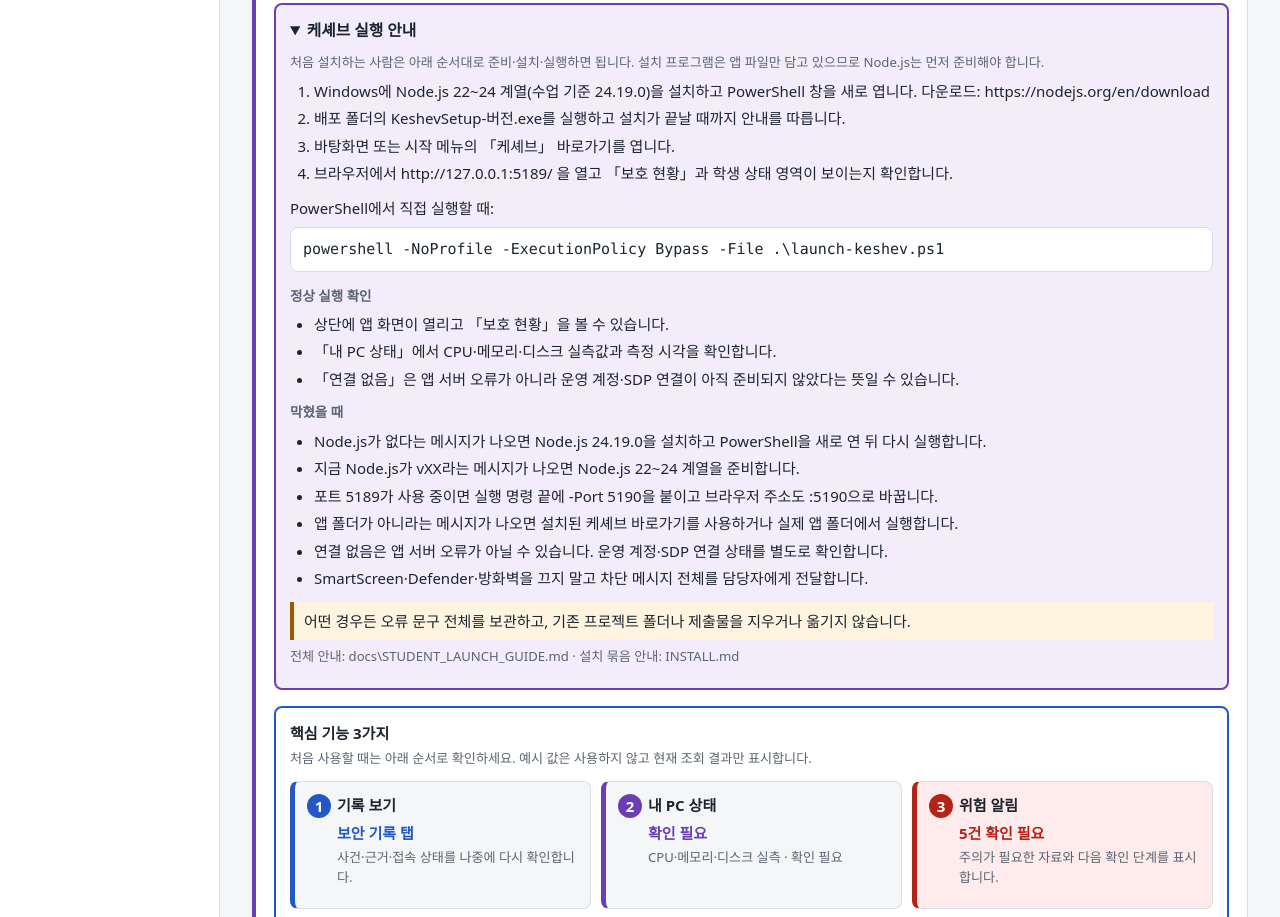
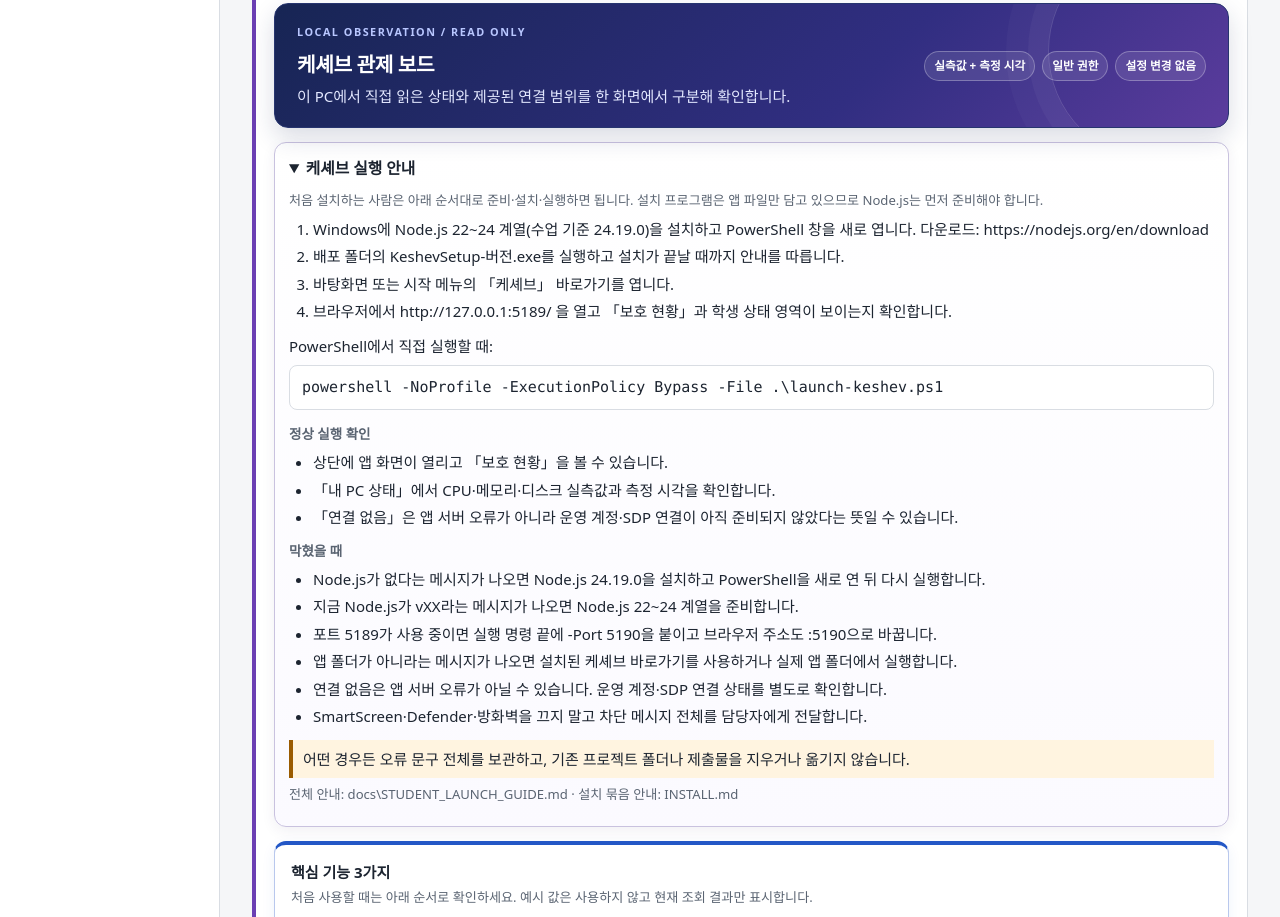
Before and after one commit to seohyosang95-spec/keshev-defense, a website with bundled scripts: page on-client/public/index.html in a window 1280 px wide. Shown: the part 705-1622 px from the top of the page. Built offline with nearby package versions, Linux system fonts and the light colour scheme; files whose address does not match are found by name.

Commit message:
7일차: 독자적인 관제 대시보드 디자인 적용

```diff
--- a/on-client/public/style.css
+++ b/on-client/public/style.css
@@ -189,7 +189,16 @@
 .student-event-detail-area ul { margin: 4px 0 12px; padding-left: 20px; }
 
 .student-device-scope { margin-top: 8px; padding: 8px 10px; border-left: 3px solid var(--unknown); background: var(--unknown-soft); }
-.student-launch-guide { margin: 0 0 16px; padding: 14px; border: 2px solid var(--student); border-radius: var(--radius); background: var(--student-soft); }
+.student-status { display: grid; gap: 14px; }
+.student-control-header { position: relative; display: flex; justify-content: space-between; gap: 20px; overflow: hidden; margin: 0; padding: 20px 22px; border: 1px solid #27356f; border-radius: 14px; background: linear-gradient(135deg, #172554 0%, #312e81 62%, #5b3c9d 100%); color: #fff; box-shadow: 0 10px 24px rgba(23, 37, 84, 0.16); }
+.student-control-header::after { position: absolute; right: -42px; top: -64px; width: 220px; height: 220px; border: 1px solid rgba(255, 255, 255, 0.15); border-radius: 50%; box-shadow: 0 0 0 20px rgba(255, 255, 255, 0.035), 0 0 0 42px rgba(255, 255, 255, 0.025); content: ''; }
+.student-control-header-copy { position: relative; z-index: 1; max-width: 680px; }
+.student-control-kicker { margin: 0 0 8px; color: #b9c7ff; font-size: 0.72rem; font-weight: 800; letter-spacing: 0.14em; }
+.student-control-header h3 { margin: 0 0 6px; color: #fff; font-size: 1.35rem; letter-spacing: -0.02em; }
+.student-control-header p:not(.student-control-kicker) { margin: 0; color: #e3e8ff; }
+.student-control-meta { position: relative; z-index: 1; display: flex; flex-wrap: wrap; align-content: center; justify-content: flex-end; gap: 7px; max-width: 300px; }
+.student-control-pill { padding: 5px 9px; border: 1px solid rgba(255, 255, 255, 0.28); border-radius: 999px; background: rgba(255, 255, 255, 0.1); color: #fff; font-size: 0.78rem; font-weight: 700; white-space: nowrap; }
+.student-launch-guide { margin: 0; padding: 14px; border: 1px solid #c9c2df; border-radius: 12px; background: linear-gradient(180deg, #fff 0%, #fbfaff 100%); box-shadow: 0 4px 14px rgba(61, 44, 105, 0.07); }
 .student-launch-guide > summary { cursor: pointer; color: var(--text); font-size: 1.05rem; font-weight: 700; }
 .student-launch-guide > summary:focus-visible { outline: none; box-shadow: var(--focus); }
 .student-launch-guide[open] > summary { margin-bottom: 10px; }
@@ -198,11 +207,11 @@
 .student-launch-guide li { margin: 5px 0; }
 .student-launch-command { display: block; margin: 8px 0 14px; padding: 10px 12px; overflow-x: auto; border: 1px solid var(--border); border-radius: var(--radius); background: var(--surface); color: var(--text); font-family: ui-monospace, SFMono-Regular, Consolas, monospace; white-space: nowrap; }
 .student-launch-guide h4 { margin: 12px 0 4px; }
-.student-priority-summary { margin: 0 0 16px; padding: 14px; border: 2px solid var(--accent); border-radius: var(--radius); background: var(--surface); }
+.student-priority-summary { margin: 0; padding: 16px; border: 1px solid #b9c8ed; border-top: 4px solid var(--accent); border-radius: 12px; background: var(--surface); box-shadow: 0 4px 14px rgba(35, 87, 198, 0.07); }
 .student-priority-summary h3 { margin-bottom: 4px; }
 .student-priority-summary > p { margin: 5px 0; }
 .student-priority-grid { display: grid; grid-template-columns: repeat(3, minmax(0, 1fr)); gap: 10px; margin-top: 12px; }
-.student-priority-card { position: relative; min-height: 128px; padding: 12px 12px 12px 42px; border: 1px solid var(--border); border-left: 5px solid var(--accent); border-radius: var(--radius); background: var(--bg); }
+.student-priority-card { position: relative; min-height: 128px; padding: 12px 12px 12px 42px; border: 1px solid var(--border); border-left: 5px solid var(--accent); border-radius: 10px; background: #fbfcff; box-shadow: 0 3px 10px rgba(28, 36, 48, 0.04); }
 .student-priority-card h4 { margin: 0 0 5px; color: var(--text); font-size: 1rem; }
 .student-priority-card p { margin: 4px 0; overflow-wrap: anywhere; }
 .student-priority-number { position: absolute; left: 12px; top: 12px; display: grid; place-items: center; width: 24px; height: 24px; border-radius: 50%; background: var(--accent); color: #fff; font-weight: 700; }
@@ -223,26 +232,27 @@
 .student-status .btn { min-height: 40px; }
 .student-status .btn:focus-visible, .student-status select:focus-visible { outline: none; box-shadow: var(--focus); }
 @media (max-width: 900px) { .student-priority-grid { grid-template-columns: 1fr; } }
-.student-system-metrics { margin: 0 0 16px; padding: 12px 14px; border: 1px solid var(--accent); border-radius: var(--radius); background: var(--accent-soft); }
+.student-system-metrics { margin: 0; padding: 14px; border: 1px solid #b9c8ed; border-radius: 12px; background: linear-gradient(180deg, #eef3ff 0%, #f8faff 100%); box-shadow: 0 4px 14px rgba(35, 87, 198, 0.06); }
 .student-system-metrics h3 { margin-bottom: 4px; }
 .student-system-metrics > p { margin: 5px 0; }
 .student-system-metric-grid { display: grid; grid-template-columns: repeat(3, minmax(0, 1fr)); gap: 10px; margin: 12px 0; }
-.student-system-metric-card { min-width: 0; padding: 11px 12px; border: 1px solid var(--border); border-radius: var(--radius); background: var(--surface); }
+.student-system-metric-card { min-width: 0; padding: 12px; border: 1px solid #d4dcf1; border-radius: 10px; background: var(--surface); box-shadow: 0 2px 8px rgba(28, 36, 48, 0.04); }
 .student-system-metric-card h4 { margin: 0 0 6px; }
 .student-system-metric-card p { margin: 4px 0; overflow-wrap: anywhere; }
 .student-system-metric-value { font-size: 1.25rem; font-weight: 700; color: var(--accent); }
 .student-system-metric-comparison { color: var(--student); font-weight: 600; }
 @media (max-width: 760px) { .student-system-metric-grid { grid-template-columns: 1fr; } }
-.student-local-observation { margin: 0 0 16px; padding: 12px 14px; border: 1px solid var(--student); border-radius: var(--radius); background: var(--student-soft); }
+.student-local-observation { margin: 0; padding: 14px; border: 1px solid #c9c2df; border-radius: 12px; background: linear-gradient(180deg, #f7f2ff 0%, #fcfbff 100%); box-shadow: 0 4px 14px rgba(107, 63, 179, 0.06); }
 .student-local-observation h3 { margin-bottom: 4px; }
 .student-local-observation > p { margin: 5px 0; }
 .student-local-observation-grid { display: grid; grid-template-columns: repeat(2, minmax(0, 1fr)); gap: 10px; margin: 12px 0; }
-.student-local-observation-card { min-width: 0; padding: 11px 12px; border: 1px solid var(--border); border-radius: var(--radius); background: var(--surface); }
+.student-local-observation-card { min-width: 0; padding: 12px; border: 1px solid #ded8ec; border-radius: 10px; background: var(--surface); box-shadow: 0 2px 8px rgba(28, 36, 48, 0.04); }
 .student-local-observation-card h4 { margin: 0 0 6px; }
 .student-local-observation-card p { margin: 4px 0; overflow-wrap: anywhere; }
 .student-local-observation-value { font-size: 1.1rem; font-weight: 700; color: var(--student); }
 .student-sdp-scope { border-left: 4px solid var(--accent); }
 @media (max-width: 760px) { .student-local-observation-grid { grid-template-columns: 1fr; } }
+@media (max-width: 760px) { .student-control-header { display: block; } .student-control-meta { justify-content: flex-start; margin-top: 14px; } }
 .student-risk-alert { margin: 8px 0; padding: 10px 12px; border: 1px solid var(--border); border-left: 4px solid var(--unknown); border-radius: var(--radius); background: var(--surface); }
 .student-risk-alert p { margin: 3px 0; overflow-wrap: anywhere; }
 .student-risk-alert-level { font-weight: 700; }
--- a/on-client/student/extension.mjs
+++ b/on-client/student/extension.mjs
@@ -359,6 +359,40 @@
     return section;
   };
 
+  const renderControlHeader = () => {
+    const section = document.createElement('section');
+    section.className = 'student-control-header';
+    section.setAttribute('aria-labelledby', 'student-control-title');
+
+    const copy = document.createElement('div');
+    copy.className = 'student-control-header-copy';
+    const kicker = document.createElement('p');
+    kicker.className = 'student-control-kicker';
+    kicker.textContent = 'LOCAL OBSERVATION / READ ONLY';
+    copy.appendChild(kicker);
+
+    const title = document.createElement('h3');
+    title.id = 'student-control-title';
+    title.textContent = '케셰브 관제 보드';
+    copy.appendChild(title);
+
+    const note = document.createElement('p');
+    note.textContent = '이 PC에서 직접 읽은 상태와 제공된 연결 범위를 한 화면에서 구분해 확인합니다.';
+    copy.appendChild(note);
+    section.appendChild(copy);
+
+    const meta = document.createElement('div');
+    meta.className = 'student-control-meta';
+    ['실측값 + 측정 시각', '일반 권한', '설정 변경 없음'].forEach((text) => {
+      const pill = document.createElement('span');
+      pill.className = 'student-control-pill';
+      pill.textContent = text;
+      meta.appendChild(pill);
+    });
+    section.appendChild(meta);
+    return section;
+  };
+
   const renderLaunchGuide = () => {
     const section = document.createElement('details');
     section.className = 'student-launch-guide';
@@ -1138,6 +1172,7 @@
       const container = document.createElement('div');
       container.className = 'student-status';
       container.setAttribute('aria-live', 'polite');
+      container.appendChild(renderControlHeader());
       container.appendChild(renderLaunchGuide());
       container.appendChild(renderFeatureSummary(Array.isArray(notifications) ? notifications : []));
       container.appendChild(renderSystemMetrics());
```
Also changed, not shown: on-client/docs/FINAL_DEMO_RECORD.md (+8 -1 lines).
